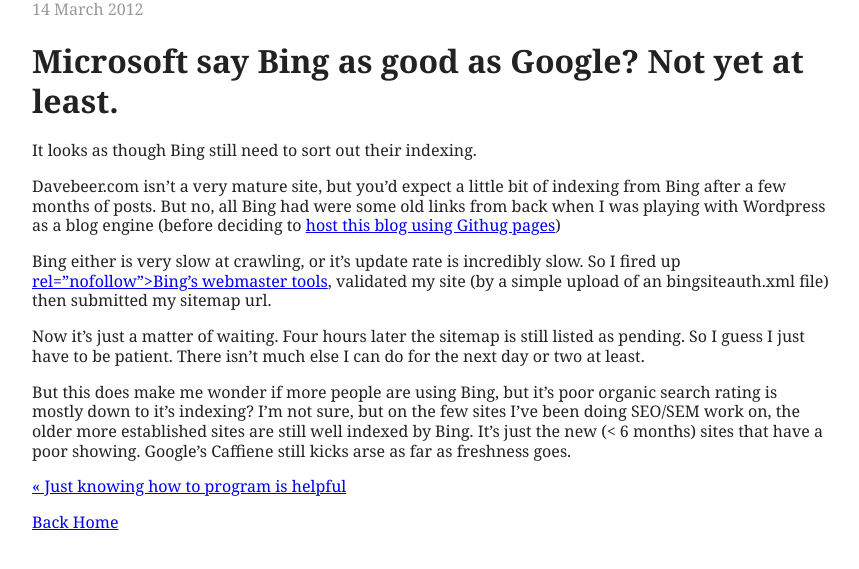
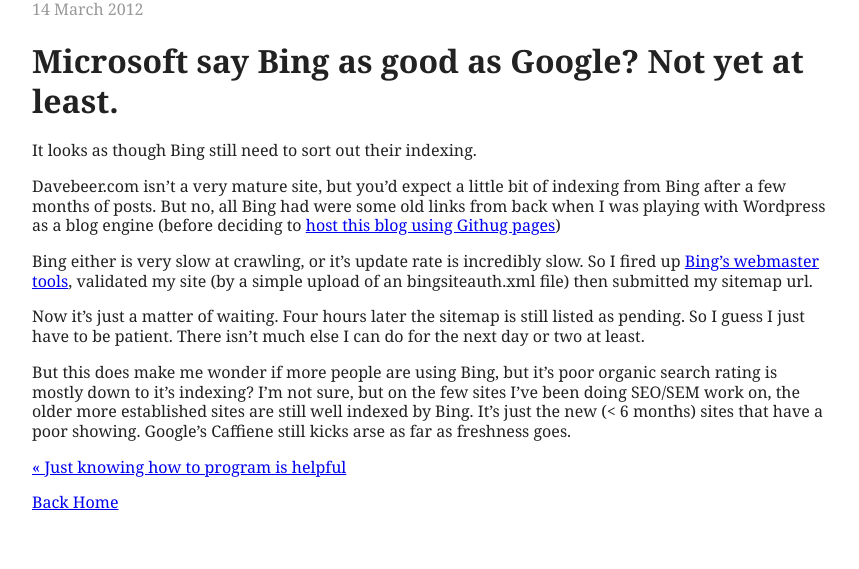
Before and after one commit to hairykiwi/blogtemplate, a Jekyll site: the page built from _posts/2012-03-14-bing-as-good-as-google-not-yet-at-least.md, in a window 1280 px wide. Shown: the top 569 px of the page, without its empty margins (208-1067 px from the left). Built offline with Jekyll 4.4.1, drawn with Linux system fonts in a browser that asks for light colours; comment, search, counter and statistics services are not loaded.

Commit message:
why you no html?

```diff
--- a/_posts/2012-03-14-bing-as-good-as-google-not-yet-at-least.md
+++ b/_posts/2012-03-14-bing-as-good-as-google-not-yet-at-least.md
@@ -6,7 +6,7 @@
 
 Davebeer.com isn't a very mature site, but you'd expect a little bit of indexing from Bing after a few months of posts. But no, all Bing had were some old links from back when I was playing with Wordpress as a blog engine (before deciding to [host this blog using Githug pages](http://davebeer.com/posts/my-first-post/))
 
-Bing either is very slow at crawling, or it's update rate is incredibly slow. So I fired up <a href="http://www.bing.com/toolbox/webmaster/"> rel="nofollow">Bing's webmaster tools</a>, validated my site (by a simple upload of an bingsiteauth.xml file) then submitted my sitemap url.
+Bing either is very slow at crawling, or it's update rate is incredibly slow. So I fired up <a href="http://www.bing.com/toolbox/webmaster/" rel="nofollow">Bing's webmaster tools</a>, validated my site (by a simple upload of an bingsiteauth.xml file) then submitted my sitemap url.
 
 Now it's just a matter of waiting. Four hours later the sitemap is still listed as pending. So I guess I just have to be patient. There isn't much else I can do for the next day or two at least.
 
```
